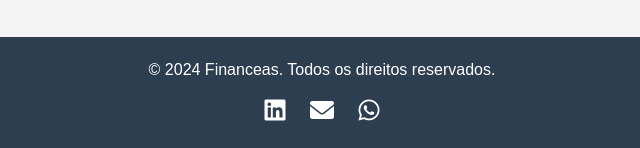
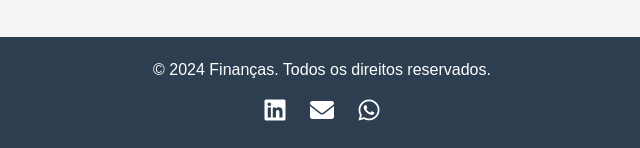
Before and after one commit to Gabriel-Depizol/Portifolio2, a plain HTML site: page att2.html in a window 1280 px wide. Shown: the part 2566-2714 px from the top of the page, 318-958 px from the left. Drawn offline with Linux system fonts and the light colour scheme.

Commit message:
Update att2.html

```diff
--- a/att2.html
+++ b/att2.html
@@ -111,7 +111,7 @@
 
     <footer>
         <div class="container">
-            <p>&copy; 2024 Financeas. Todos os direitos reservados.</p>
+            <p>&copy; 2024 Finanças. Todos os direitos reservados.</p>
             <div class="social-icons">
                 <a href="https://www.linkedin.com/in/[seu-perfil]" target="_blank"><i class="fab fa-linkedin"></i></a>
                 <a href="mailto:[gabriel@gmail.com]" target="_blank"><i class="fas fa-envelope"></i></a>
```
